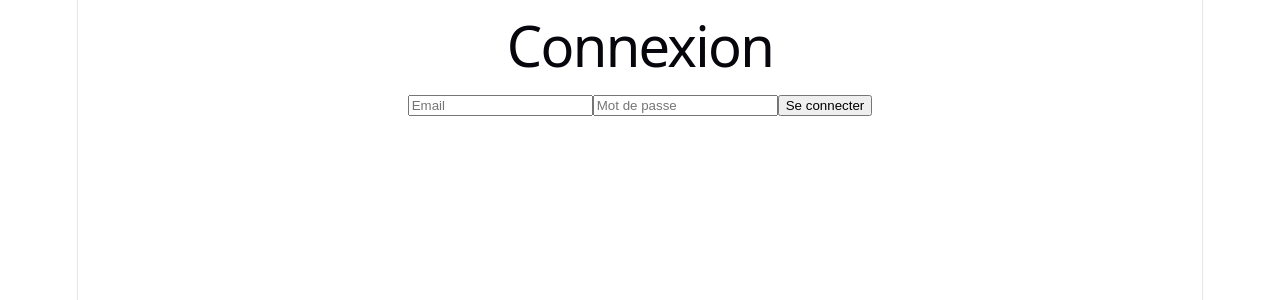
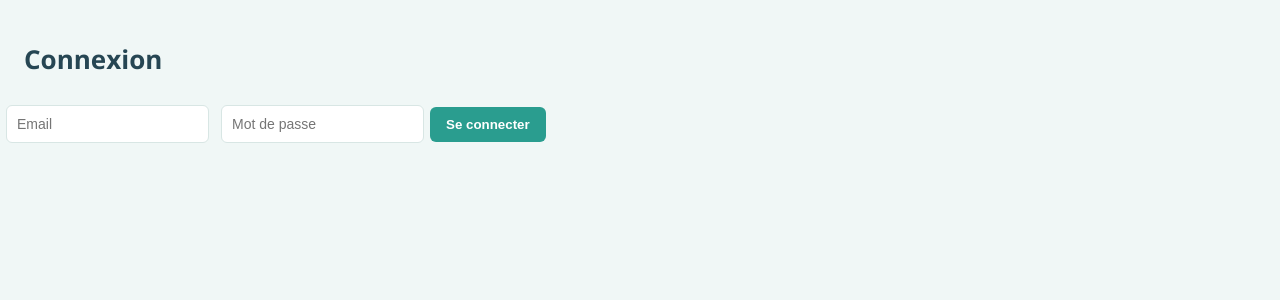
Before and after one commit to Amine-Bslh/cabinet-kine-frontend, a React (Vite) app: page /login in a window 1280 px wide. Shown: the top 300 px of the page. Built offline with nearby package versions, Linux system fonts and the light colour scheme.

Commit message:
style: add medical color palette, Open Sans font and improved UI styling

```diff
--- a/src/index.css
+++ b/src/index.css
@@ -1,111 +1,113 @@
+@import url('https://fonts.googleapis.com/css2?family=Open+Sans:wght@400;600;700&display=swap');
 :root {
-  --text: #6b6375;
-  --text-h: #08060d;
-  --bg: #fff;
-  --border: #e5e4e7;
-  --code-bg: #f4f3ec;
-  --accent: #aa3bff;
-  --accent-bg: rgba(170, 59, 255, 0.1);
-  --accent-border: rgba(170, 59, 255, 0.5);
-  --social-bg: rgba(244, 243, 236, 0.5);
-  --shadow:
-    rgba(0, 0, 0, 0.1) 0 10px 15px -3px, rgba(0, 0, 0, 0.05) 0 4px 6px -2px;
-
-  --sans: system-ui, 'Segoe UI', Roboto, sans-serif;
-  --heading: system-ui, 'Segoe UI', Roboto, sans-serif;
-  --mono: ui-monospace, Consolas, monospace;
-
-  font: 18px/145% var(--sans);
-  letter-spacing: 0.18px;
-  color-scheme: light dark;
-  color: var(--text);
-  background: var(--bg);
-  font-synthesis: none;
-  text-rendering: optimizeLegibility;
-  -webkit-font-smoothing: antialiased;
-  -moz-osx-font-smoothing: grayscale;
-
-  @media (max-width: 1024px) {
-    font-size: 16px;
-  }
+  --primary: #2a9d8f;
+  --primary-dark: #21867a;
+  --secondary: #264653;
+  --background: #f0f7f6;
+  --card-bg: #ffffff;
+  --text: #2c3e50;
+  --danger: #e76f51;
+  --border: #d8e6e4;
 }
 
-@media (prefers-color-scheme: dark) {
-  :root {
-    --text: #9ca3af;
-    --text-h: #f3f4f6;
-    --bg: #16171d;
-    --border: #2e303a;
-    --code-bg: #1f2028;
-    --accent: #c084fc;
-    --accent-bg: rgba(192, 132, 252, 0.15);
-    --accent-border: rgba(192, 132, 252, 0.5);
-    --social-bg: rgba(47, 48, 58, 0.5);
-    --shadow:
-      rgba(0, 0, 0, 0.4) 0 10px 15px -3px, rgba(0, 0, 0, 0.25) 0 4px 6px -2px;
-  }
-
-  #social .button-icon {
-    filter: invert(1) brightness(2);
-  }
+* {
+  box-sizing: border-box;
 }
 
 body {
+  font-family: 'Open Sans', 'Segoe UI', Arial, sans-serif;
+  background-color: var(--background);
   margin: 0;
+  padding: 0;
+  color: var(--text);
 }
 
-#root {
-  width: 1126px;
-  max-width: 100%;
-  margin: 0 auto;
-  text-align: center;
-  border-inline: 1px solid var(--border);
-  min-height: 100svh;
+nav {
+  background-color: var(--secondary);
+  padding: 14px 24px;
   display: flex;
-  flex-direction: column;
-  box-sizing: border-box;
+  align-items: center;
+  gap: 18px;
 }
 
-h1,
-h2 {
-  font-family: var(--heading);
-  font-weight: 500;
-  color: var(--text-h);
+nav a {
+  color: #e9f5f3;
+  text-decoration: none;
+  font-weight: 600;
+  font-size: 14px;
+  padding: 6px 10px;
+  border-radius: 4px;
+  transition: background-color 0.2s;
+}
+
+nav a:hover {
+  background-color: rgba(255,255,255,0.1);
+}
+
+nav button {
+  margin-left: auto;
+  background-color: var(--danger);
+  color: white;
+  border: none;
+  padding: 8px 14px;
+  border-radius: 4px;
+  cursor: pointer;
+  font-weight: 600;
 }
 
 h1 {
-  font-size: 56px;
-  letter-spacing: -1.68px;
-  margin: 32px 0;
-  @media (max-width: 1024px) {
-    font-size: 36px;
-    margin: 20px 0;
-  }
-}
-h2 {
-  font-size: 24px;
-  line-height: 118%;
-  letter-spacing: -0.24px;
-  margin: 0 0 8px;
-  @media (max-width: 1024px) {
-    font-size: 20px;
-  }
-}
-p {
-  margin: 0;
+  color: var(--secondary);
+  padding: 24px 24px 4px 24px;
+  font-size: 26px;
 }
 
-code,
-.counter {
-  font-family: var(--mono);
-  display: inline-flex;
-  border-radius: 4px;
-  color: var(--text-h);
+h2 {
+  color: var(--primary-dark);
+  padding: 0 24px;
+  font-size: 18px;
+  border-left: 4px solid var(--primary);
+  margin-left: 24px;
+  padding-left: 10px;
 }
 
-code {
-  font-size: 15px;
-  line-height: 135%;
-  padding: 4px 8px;
-  background: var(--code-bg);
+input, select {
+  padding: 10px;
+  margin: 6px;
+  border: 1px solid var(--border);
+  border-radius: 6px;
+  font-size: 14px;
 }
+
+input:focus, select:focus {
+  outline: none;
+  border-color: var(--primary);
+}
+
+button {
+  padding: 10px 16px;
+  background-color: var(--primary);
+  color: white;
+  border: none;
+  border-radius: 6px;
+  cursor: pointer;
+  font-weight: 600;
+}
+
+button:hover {
+  background-color: var(--primary-dark);
+}
+
+ul {
+  list-style: none;
+  padding: 0 24px;
+  margin-top: 16px;
+}
+
+li {
+  background-color: var(--card-bg);
+  padding: 14px 18px;
+  margin-bottom: 10px;
+  border-radius: 8px;
+  border-left: 4px solid var(--primary);
+  box-shadow: 0 2px 6px rgba(38, 70, 83, 0.08);
+}
```
